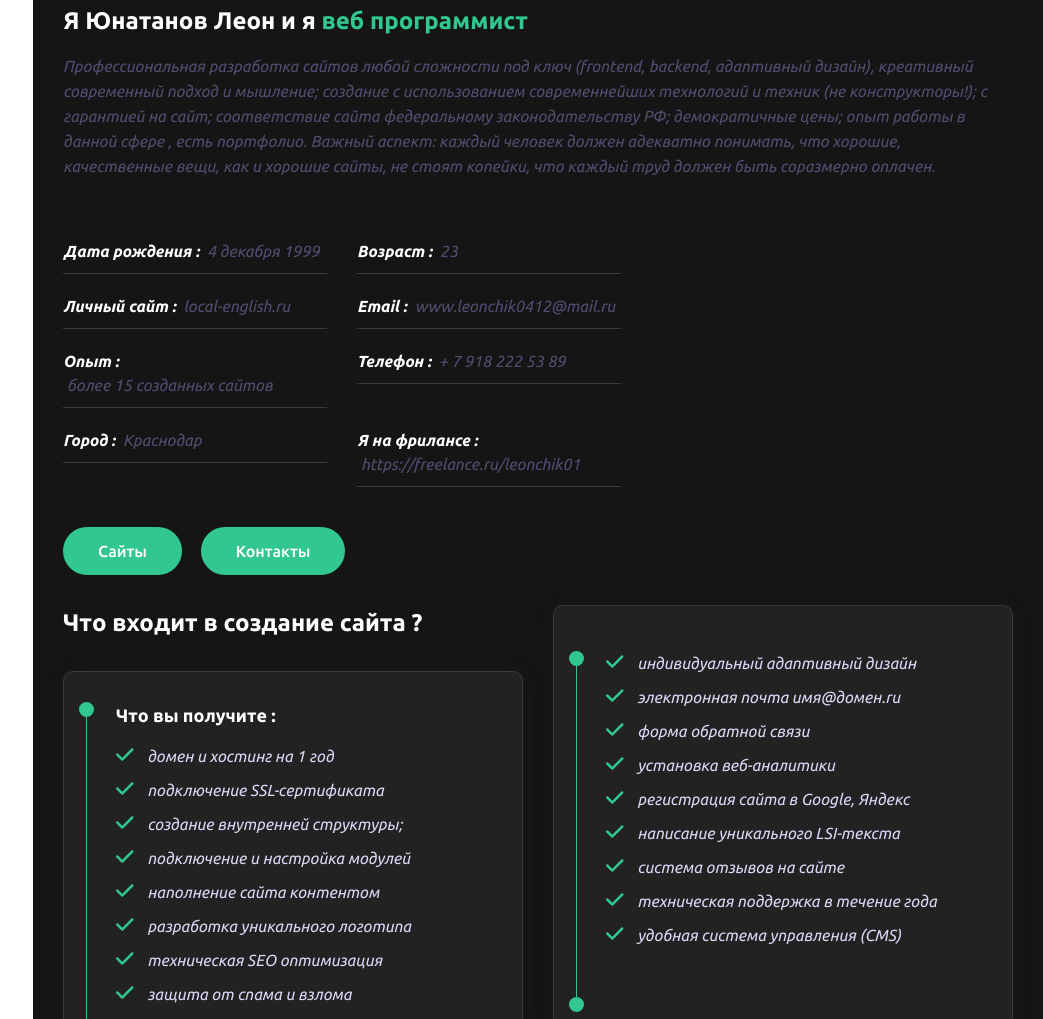
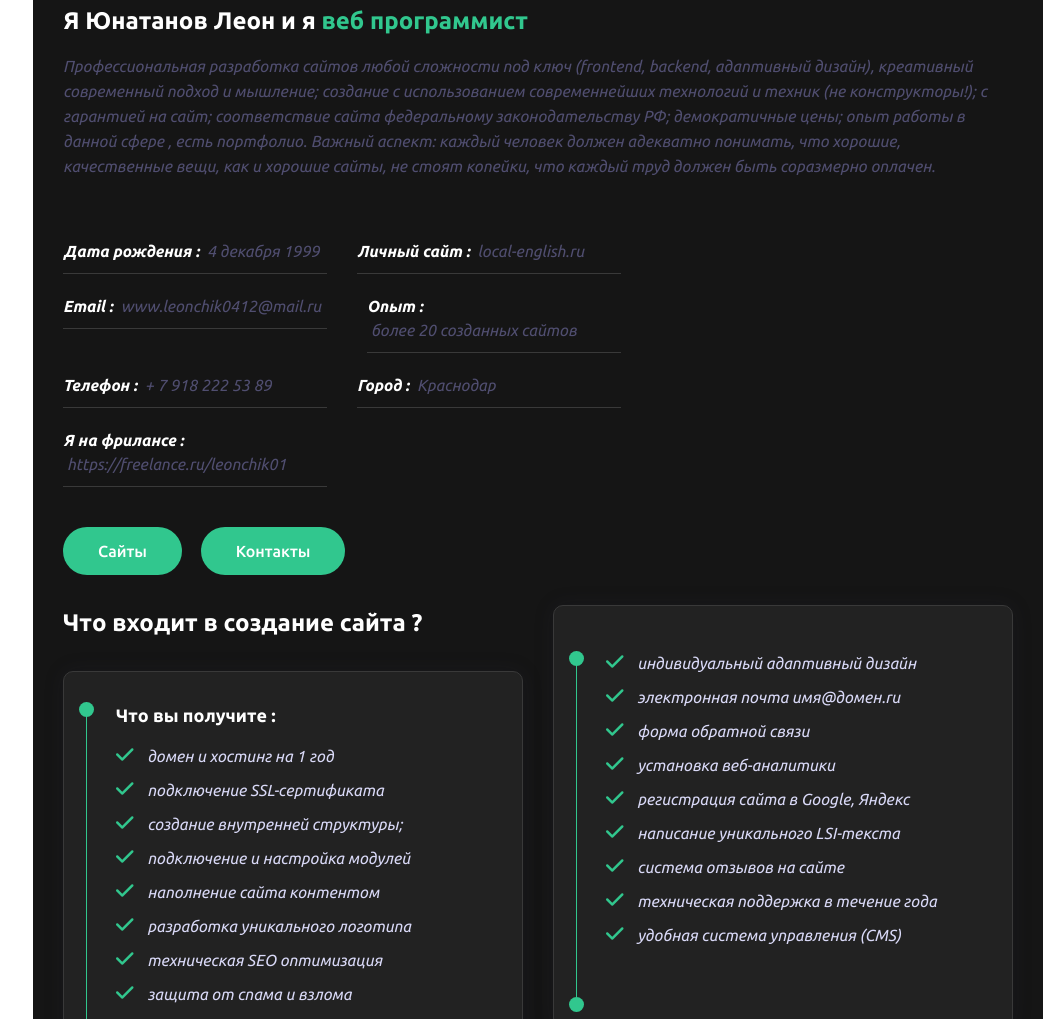
Before and after one commit to Leoncode99/myportfolio, a plain HTML site: page index.html in a window 1280 px wide. Shown: the part 977-1996 px from the top of the page, without its empty margins (237-1280 px from the left). Drawn offline with nearby package versions, Linux system fonts and the light colour scheme.

Commit message:
Update index.html

```diff
--- a/index.html
+++ b/index.html
@@ -113,7 +113,7 @@
 <!--home section end-->
 
 
-        <section class="about section" id="about">
+         <section class="about section" id="about">
             <div class="container">
                 <div class="row">
                     <div class="section-title padd-15">
@@ -134,9 +134,7 @@
                                     <div class="info-item padd-15">
                                         <p>Дата рождения : <span>4 декабря 1999</span></p>
                                     </div>
-                                    <div class="info-item padd-15">
-                                        <p>Возраст : <span>23</span></p>
-                                    </div>
+
                                     <div class="info-item padd-15">
                                         <p>Личный сайт : <span>local-english.ru</span></p>
                                     </div>
@@ -144,7 +142,7 @@
                                         <p>Email : <span>www.leonchik0412@mail.ru</span></p>
                                     </div>
                                     <div class="info-item padd-15">
-                                        <p>Опыт : <span>более 15 созданных сайтов</span></p>
+                                        <p style="margin-left: 10px;">Опыт : <span>более 20 созданных сайтов</span></p>
                                     </div>
                                     <div class="info-item padd-15">
                                         <p>Телефон : <span>+ 7 918 222 53 89</span></p>
@@ -275,7 +273,7 @@
         </section>
         <!--about end-->
 
-        <section class="service section" id="services">
+            <section class="service section" id="services">
             <div class="container">
                 <div class="row">
                     <div class="section-title padd-15">
```
